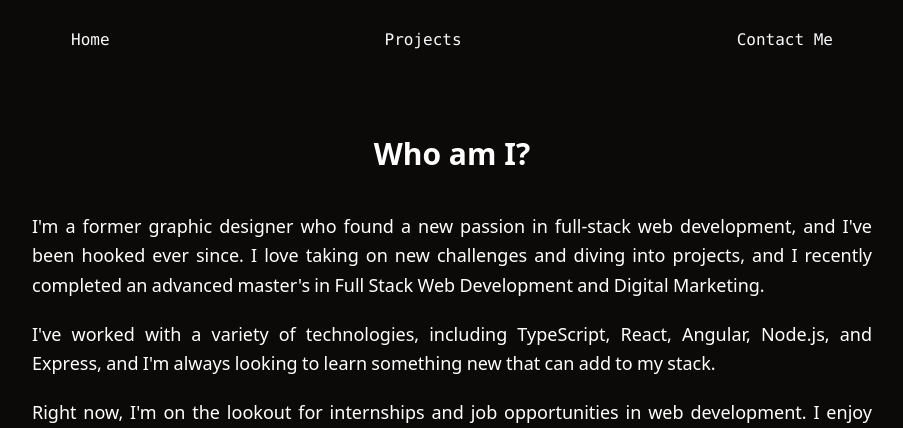
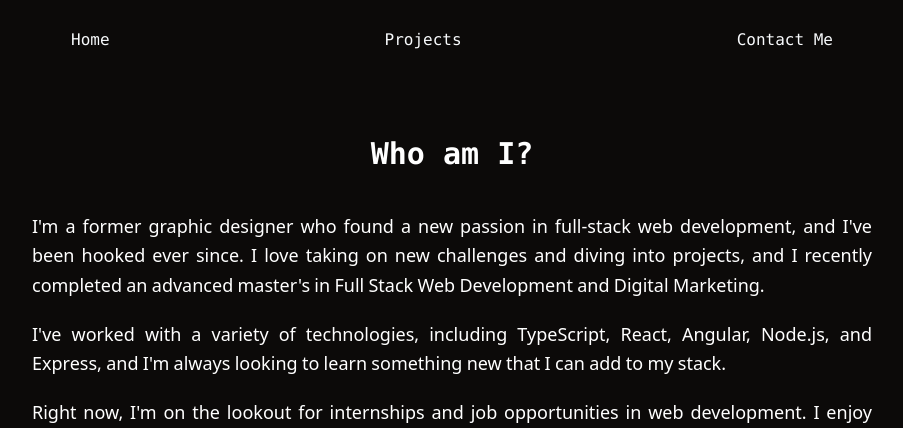
Before and after one commit to miguelRibeir0/portfolio-web, a React (Vite) app: page /about-me in a window 1280 px wide. Shown: the top 428 px of the page, without its empty margins (188-1091 px from the left). Built offline with nearby package versions, Linux system fonts and the light colour scheme; no server answers.

Commit message:
font fix

```diff
--- a/src/Components/About-me/AboutMe.tsx
+++ b/src/Components/About-me/AboutMe.tsx
@@ -12,7 +12,7 @@ const AboutMe = () => {
           <div className="m-2 flex flex-col items-center justify-center gap-y-10 lg:m-20 lg:mt-10">
             <Typewriter
               text="Who am I?"
-              className="text-3xl font-bold"
+              className="font-mono text-3xl font-bold"
               speed={100}
             />
             <div className="flex flex-col items-center justify-center gap-y-5">
@@ -27,7 +27,7 @@ const AboutMe = () => {
                 <p className="custom-justify mt-5 text-justify text-lg leading-relaxed">
                   I've worked with a variety of technologies, including
                   TypeScript, React, Angular, Node.js, and Express, and I'm
-                  always looking to learn something new that can add to my
+                  always looking to learn something new that I can add to my
                   stack.
                 </p>
                 <p className="custom-justify mt-5 text-justify text-lg leading-relaxed">
--- a/src/Components/Contact-me/ContactMe.tsx
+++ b/src/Components/Contact-me/ContactMe.tsx
@@ -47,7 +47,7 @@ const ContactMe = () => {
         <div className="flex items-center justify-center text-slate-50 lg:mt-10">
           <Typewriter
             text="Want to get in touch?"
-            className="text-2xl font-bold lg:text-3xl"
+            className="font-mono text-2xl font-bold lg:text-3xl"
             speed={50}
           />
         </div>
```
